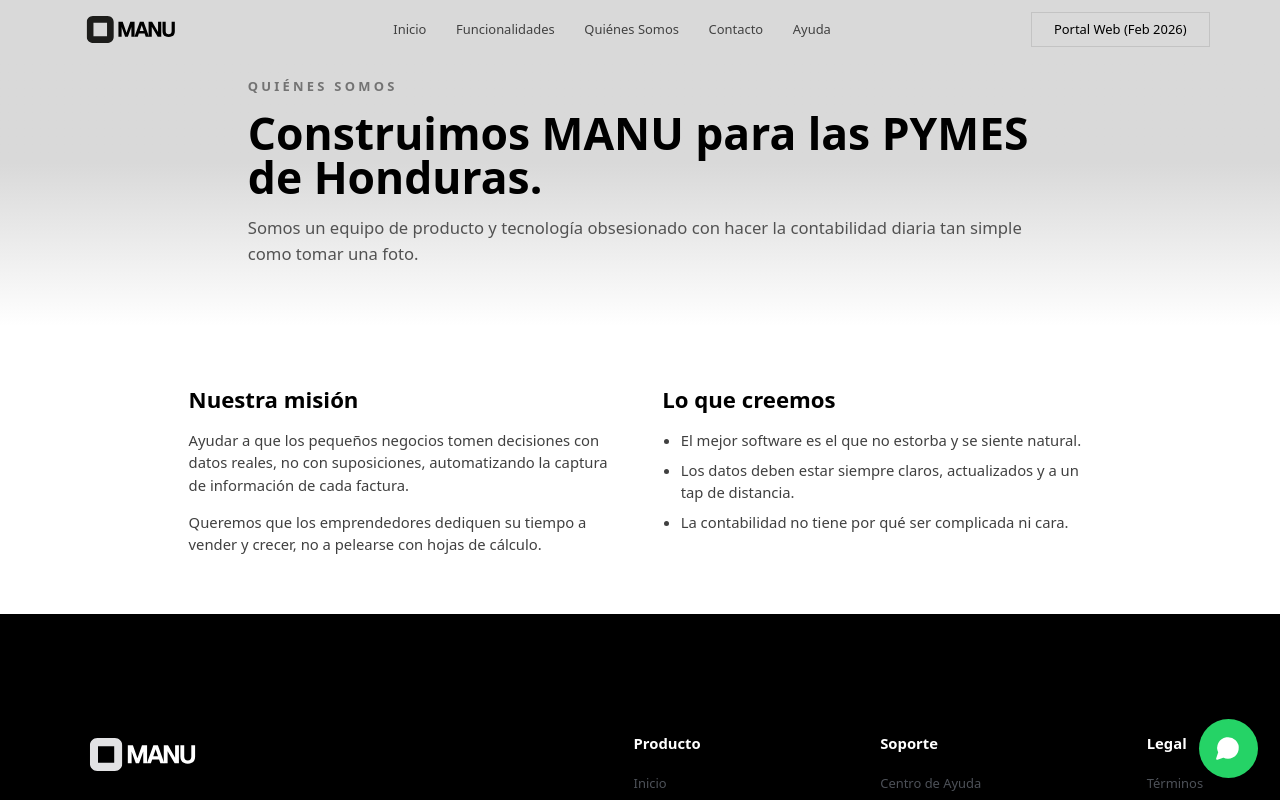
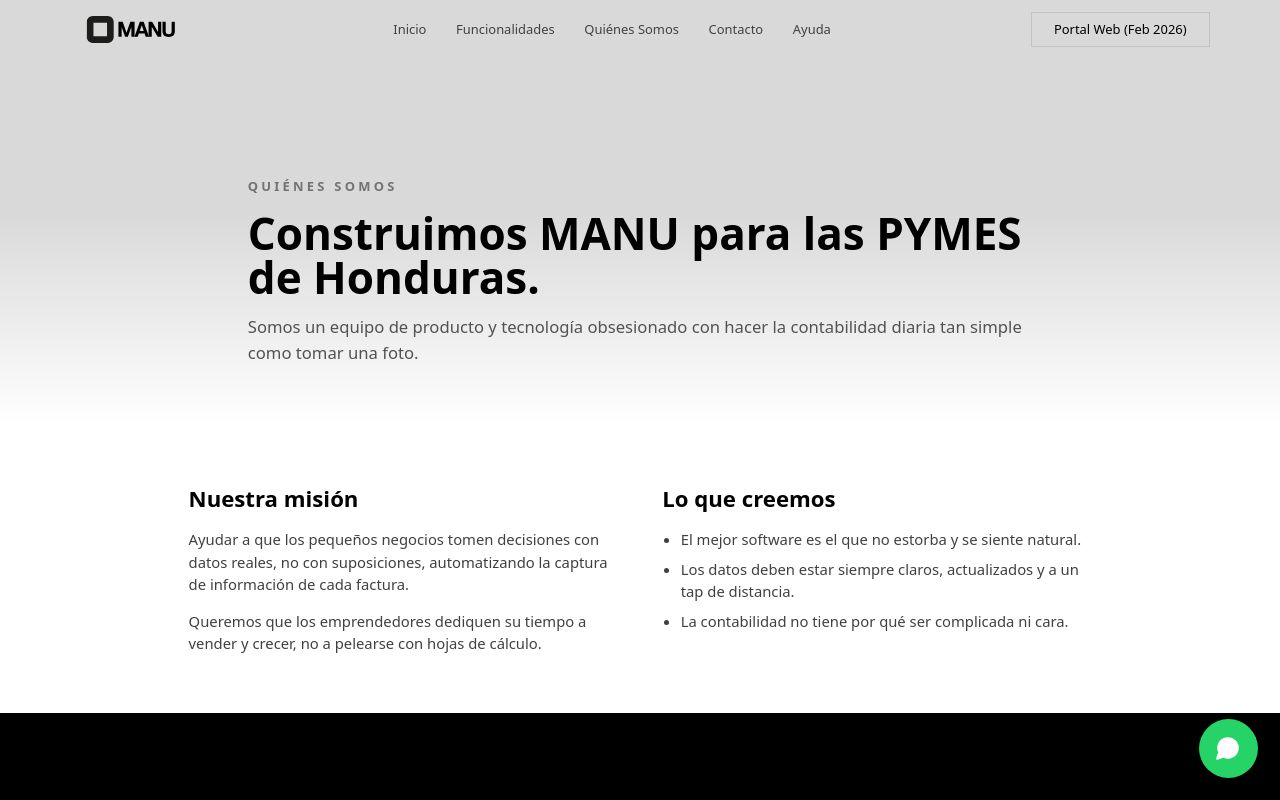
Before and after one commit to rplushn/manu-design-2, a Next.js app: page /quienes-somos in a window 1280 px wide. Shown: the top 800 px of the page. Built offline with nearby package versions, Linux system fonts and the light colour scheme.

Commit message:
Actualización de diseño y mejoras

```diff
--- a/app/contacto/page.tsx
+++ b/app/contacto/page.tsx
@@ -6,11 +6,11 @@
     <>
       <section className="pt-20 pb-16 bg-gradient-to-b from-[#d9d9d9] via-[#d9d9d9] to-white">
           <div className="max-w-5xl mx-auto px-6 grid lg:grid-cols-2 gap-12 items-start">
-            <div>
+            <div className="mt-[100px]">
               <span className="text-sm font-semibold tracking-[0.25em] text-neutral-500 uppercase">
                 Contacto
               </span>
-              <h1 className="mt-4 text-4xl md:text-5xl font-semibold text-black">
+              <h1 className="mt-4 text-4xl md:text-5xl font-bold text-black">
                 Hablemos de tu negocio.
               </h1>
               <p className="mt-4 text-lg text-neutral-600">
@@ -42,7 +42,7 @@
               </div>
             </div>
 
-            <div className="border border-neutral-200 p-6 bg-[#d9d9d9]">
+            <div className="border border-neutral-200 p-6 bg-[#d9d9d9] mt-[100px]">
               <h2 className="text-lg font-semibold text-black mb-4">
                 Solicitar una demo
               </h2>
--- a/app/quienes-somos/page.tsx
+++ b/app/quienes-somos/page.tsx
@@ -4,11 +4,11 @@
   return (
     <>
       <section className="pt-20 pb-16 bg-gradient-to-b from-[#d9d9d9] via-[#d9d9d9] to-white">
-        <div className="max-w-4xl mx-auto px-6">
+        <div className="max-w-4xl mx-auto px-6 mt-[100px]">
           <span className="text-sm font-semibold tracking-[0.25em] text-neutral-500 uppercase">
             Quiénes somos
           </span>
-          <h1 className="mt-4 text-4xl md:text-5xl font-semibold text-black">
+          <h1 className="mt-4 text-4xl md:text-5xl font-bold text-black" style={{ fontSize: '44px' }}>
             Construimos MANU para las PYMES de Honduras.
           </h1>
           <p className="mt-4 text-lg text-neutral-600">
--- a/components/help/HeroClient.tsx
+++ b/components/help/HeroClient.tsx
@@ -19,7 +19,7 @@
       </div>
 
       <div className="container max-w-4xl mx-auto px-6 text-center">
-        <h1 className="text-4xl md:text-5xl lg:text-6xl font-semibold tracking-tight text-black mb-6 animate-fade-in-up">
+        <h1 className="text-4xl md:text-5xl lg:text-6xl font-semibold tracking-tight text-black mb-6 mt-20 animate-fade-in-up">
           ¿Necesitas ayuda con Manu?
         </h1>
         <p className="text-lg md:text-xl text-neutral-500 mb-12 max-w-2xl mx-auto animate-fade-in-up animation-delay-100">
```
